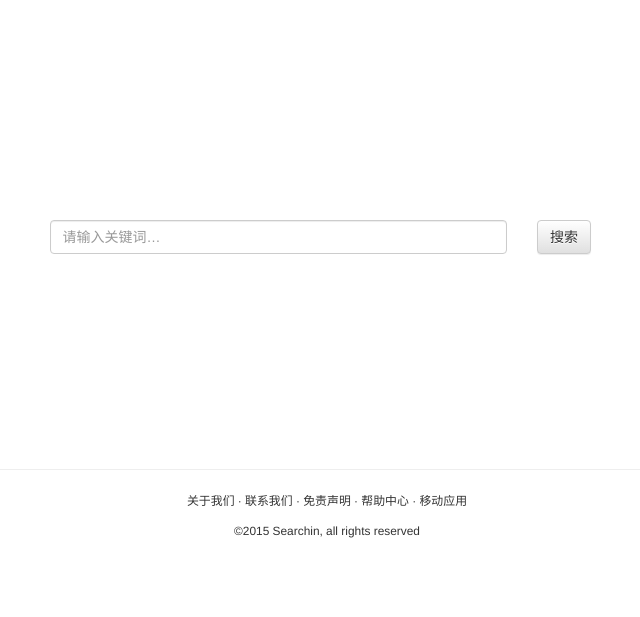
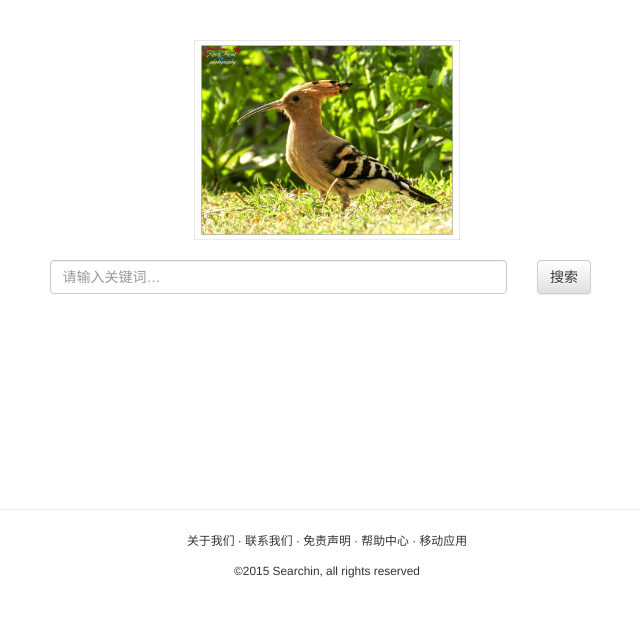
Before and after one commit to whypro/searchin-flask, a Flask app: page /search/ in a window 1280 px wide. Shown: the top 617 px of the page, without its empty margins (313-953 px from the left). Run offline with Flask 2, Linux system fonts and the light colour scheme; some libraries are stand-ins or nearby versions.

Commit message:
增加 LOGO; 修改页面布局;

```diff
--- a/searchin/templates/search/index.html
+++ b/searchin/templates/search/index.html
@@ -5,26 +5,19 @@
                 <br />
                 <div id="top-br">
                     <br />
-                    <br />
-                    <br />
-                    <br />
-                    <br />
-                    <br />
-                    <br />
-                    <br />
-                    <br />
+                    <div class="text-center"><img src="{{ url_for('static', filename='image/bugu.jpg') }}" height="200" /></div>
                     <br />
                 </div>
             </div>
             <div class="row">
-                <div class="col-md-6 col-md-offset-3" id="search-form">
+                <div class="col-md-6 col-md-offset-3 col-xs-10 col-xs-offset-1" id="search-form">
                     <form class="form-horizontal">
                         <div class="form-group">
                             <label class="sr-only" for="search-input">关键词</label>
-                            <div class="col-md-10">
+                            <div class="col-xs-10">
                                 <input type="text" class="form-control" id="search-input" placeholder="请输入关键词…" />
                             </div>
-                            <div class="col-md-2">
+                            <div class="col-xs-2">
                                 <button type="submit" class="btn btn-default" id="search-button" data-loading-text="搜索">搜索</button>
                             </div>
                         </div>
@@ -44,10 +37,10 @@
             </div>
 
             <div class="row">
-                <div class="col-md-6">
+                <div class="col-xs-6">
                     <div class="list-group" id="paper-search-result"></div>
                 </div>
-                <div class="col-md-6">
+                <div class="col-xs-6">
                     <div class="list-group" id="book-search-result"></div>
                 </div>
             </div>
```
Also changed, not shown: searchin/static/image/bugu.jpg (added).
